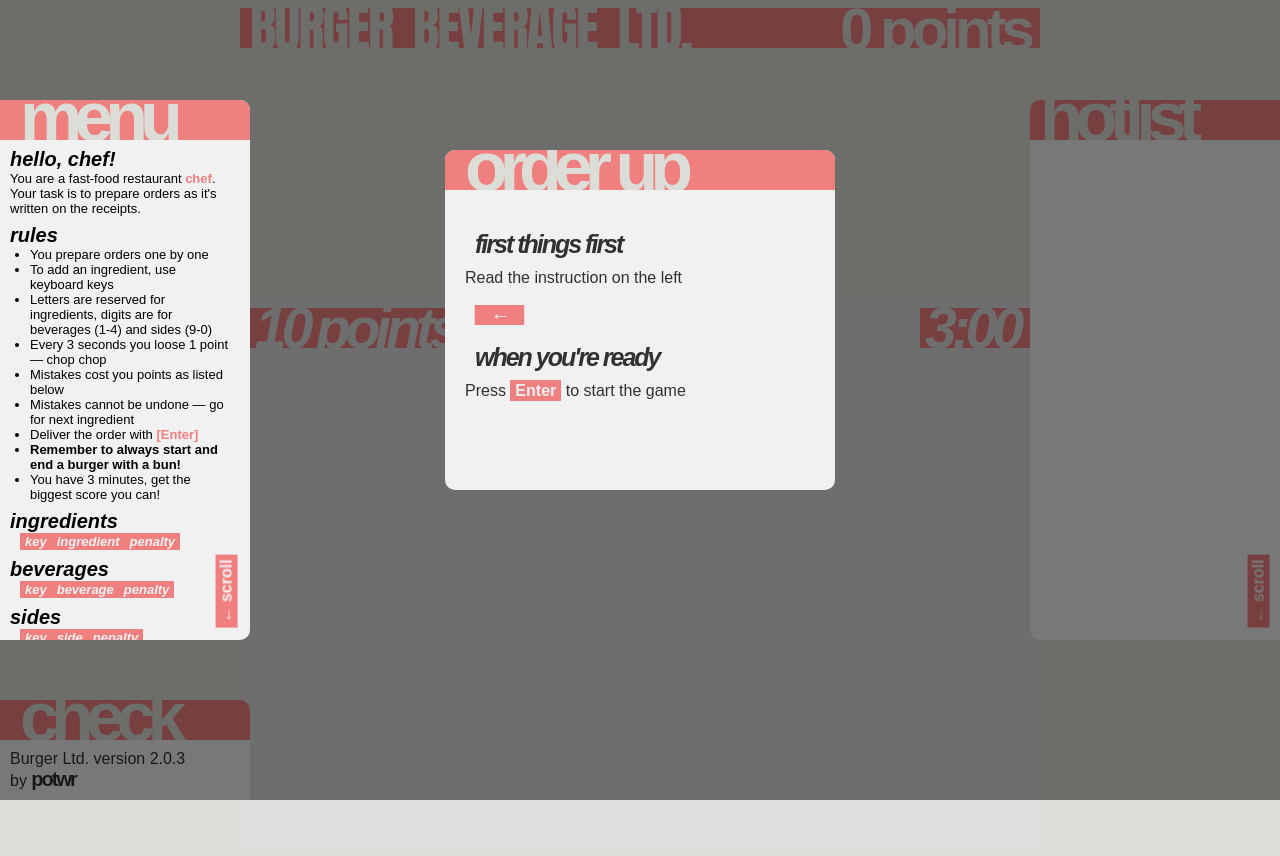
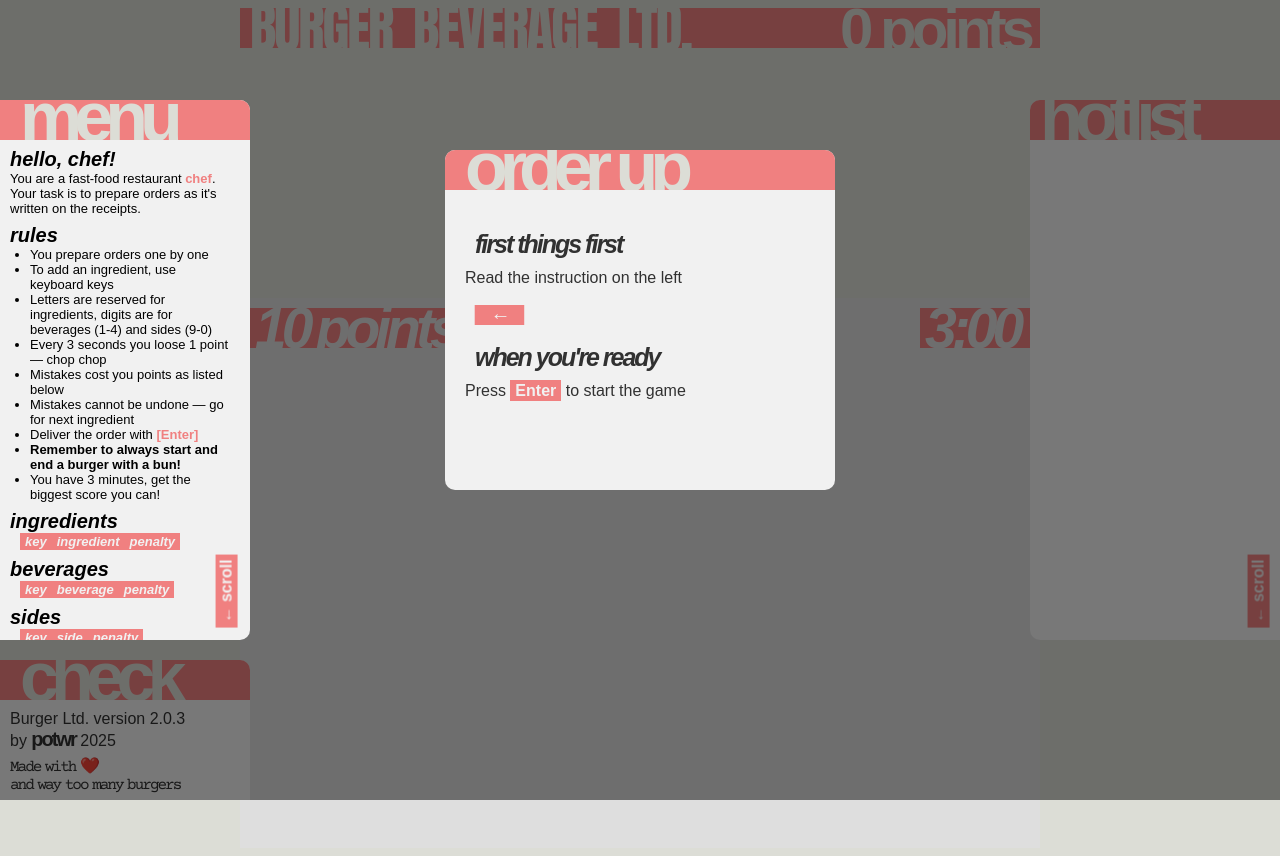
Before and after one commit to potwr/potwr.github.io, a PHP site: page / in a window 1280 px wide. Run offline with PHP 8.4, Linux system fonts and the light colour scheme; lists and menus that the app fills with data are empty; some libraries are stand-ins or nearby versions.

Commit message:
Add files via upload

```diff
--- a/Burger_Ltd./endgame.js
+++ b/Burger_Ltd./endgame.js
@@ -37,6 +37,18 @@ function changeSubmittedButton() {
   $('.endgame-submit').css('background-color', '#ccc');
 }
 
+$('.endgame-name').on('keydown', function(event) {
+  const allowedRegex = /^[A-Za-zĄąĆćĘęŁłŃńÓóŚśŹźŻż0-9 ()\u{1F300}-\u{1FAFF}]*$/u;
+  const key = event.key;
+  // Allow control keys (backspace, arrows, etc.)
+  if (
+    key.length === 1 &&
+    !allowedRegex.test(key)
+  ) {
+    $('.engame-input-alert').text("Only letters, digits, spaces, parentheses, and emojis are allowed.");
+  }
+});
+
 export async function submitEndgameFormular() {
   let name = $('.endgame-name').val();
   if (name.length < 3) {
--- a/Burger_Ltd./index.html
+++ b/Burger_Ltd./index.html
@@ -22,7 +22,7 @@
     <link rel="preload" as="image" href="./ingredients/buffalohot.svg"/>
     <link rel="preload" as="image" href="./ingredients/beef.svg"/>
     <link rel="preload" as="image" href="./ingredients/chicken.svg"/>
-    <link rel="preload" as="image" href="./ingredients/becon.svg"/>
+    <link rel="preload" as="image" href="./ingredients/bacon.svg"/>
     <link rel="preload" as="image" href="./ingredients/veggieburger.svg"/>
     <link rel="preload" as="image" href="./ingredients/mustard.svg"/>
     <link rel="preload" as="image" href="./ingredients/originalsauce.svg"/>
@@ -131,6 +131,8 @@
         <div class="footer-content">
             <span class="footer-content-text">Burger Ltd. version 2.0.3<br>by</span>
             <span class="footer-content-author">potwr</span>
+            <span class="footer-content-text">2025</span><br>
+            <span class="footer-content-thanks">Made with ❤️<br>and way too many burgers</span>
         </div>
     </div>
 
@@ -161,7 +163,7 @@
 
             <div class="endgame-input">
                 <span class="engame-input-alert"></span>
-                <input type="text" id="nick" class="endgame-name" placeholder="enter your name">
+                <input type="text" id="nick" class="endgame-name" placeholder="enter your name" pattern="[A-Za-zĄąĆćĘęŁłŃńÓóŚśŹźŻż0-9 ()\u{1F300}-\u{1FAFF}]*" title="Only Latin letters, digits, spaces, parentheses, and emojis are allowed" oninput="this.value = this.value.replace(/[^A-Za-zĄąĆćĘęŁłŃńÓóŚśŹźŻż0-9 ()\u{1F300}-\u{1FAFF}]/gu, '')">
             </div>
             <button class="endgame-submit">Submit</button>
             <button class="endgame-again">Play Again</button>
--- a/Burger_Ltd./script.js
+++ b/Burger_Ltd./script.js
@@ -137,6 +137,7 @@ function createNewOrderSheet() {
     orderCount++;
     let date = new Date();
     $(".orders").append('<div class="order order-'+(orderCount)+'"><div class="order-header">Order '+("000"+orderCount).slice(-4)+'</div><div class="order-content"></div><div class="order-date">'+date.getDate()+'/'+('0'+(date.getMonth()+1)).slice(-2)+'/'+("00"+date.getFullYear()).slice(-2)+' '+("00"+date.getHours()).slice(-2)+':'+("00"+date.getMinutes()).slice(-2)+'</div></div>');
+    $(".order-"+orderCount).css("z-index", orderCount*(-1));
 
     if(numberOfCurrentOrders < 4) {
         $(".order-"+(orderCount)).animate({right: "+="+((185*(4-numberOfCurrentOrders))+(20*(3-numberOfCurrentOrders)))+"px"}, 100)
--- a/Burger_Ltd./styles.css
+++ b/Burger_Ltd./styles.css
@@ -641,7 +641,7 @@ td:nth-child(3) {
 
 .footer {
     width: 250px;
-    height: 100px;
+    height: 140px;
     background-color: #f1f1f1;
     font-family: Arial;
     position: absolute;
@@ -684,6 +684,15 @@ td:nth-child(3) {
     font-style: default;
     letter-spacing: -2px;
     margin-bottom: 10px;
+    display: inline-block;
+}
+
+.footer-content-thanks {
+    font-family: "Courier Prime";
+    letter-spacing: -2px;
+    word-spacing: -3px;;
+    font-weight: default;
+    margin-top: -5px;
     display: inline-block;
 }
 
```
